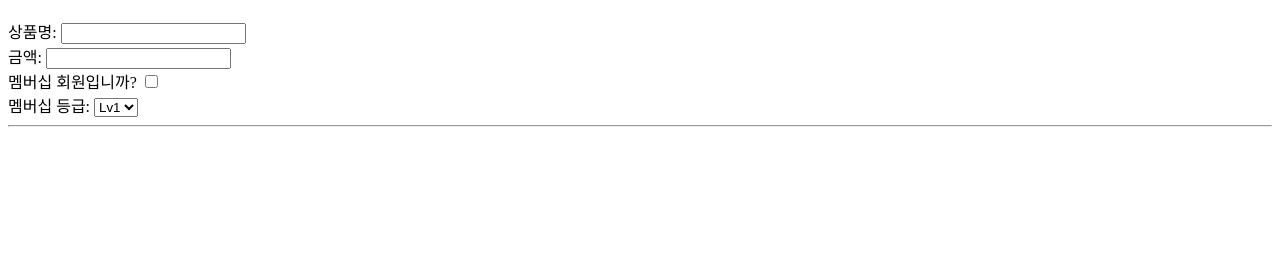
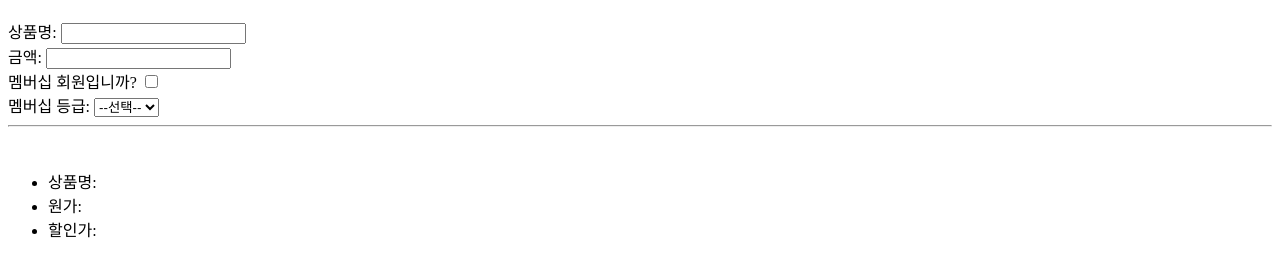
Before and after one commit to keulee/js_piscine_solo, a plain HTML site: page js01/ex02/index.html in a window 1280 px wide. Shown: the part 61-338 px from the top of the page. Drawn offline with Linux system fonts and the light colour scheme.

Commit message:
js01/ex02 index.html updated

```diff
--- a/js01/ex02/calc.js
+++ b/js01/ex02/calc.js
@@ -0,0 +1,7 @@
+const productInput = document.querySelectorAll('input')[0];
+// console.log(product);
+const productName = productInput.getAttribute('value');
+console.log(productName);
+
+window.onload = function execute() {
+};
--- a/js01/ex02/index.html
+++ b/js01/ex02/index.html
@@ -11,17 +11,25 @@
 		<h1>Discount calculator</h1>
 	</header>
 	<main>
-		상품명: <input type="text" name="product name" value=""></br>
-		금액: <input type="number" name="price" value=""></br>
-		멤버십 회원입니까? <input type="checkbox" name="membership check"></br>
-		멤버십 등급:
-		<select>
-			<option value="Lv1">Lv1</option>
-			<option value="Lv2">Lv2</option>
-			<option value="Lv3">Lv3</option>
-		</select>
+		<form>
+			상품명: <input type="text" name="product"></br>
+			금액: <input type="number" name="price"></br>
+			멤버십 회원입니까? <input type="checkbox" name="member"></br>
+			멤버십 등급:
+			<select>
+				<option value="default">--선택--</option>
+				<option value="Lv1" data-percent="5">Lv1</option>
+				<option value="Lv2" data-percent="10">Lv2</option>
+				<option value="Lv3" data-percent="15">Lv3</option>
+			</select>
+		</form>
 		<hr></hr>
-		<time datetime=""></time>
+		<time datetime=""></time></br>
+		<ul>
+			<li id="product">상품명: </li>
+			<li id="price">원가: </li>
+			<li id="discount">할인가: </li>
+		</ul>
 	</main>
 </body>
 </html>
```
